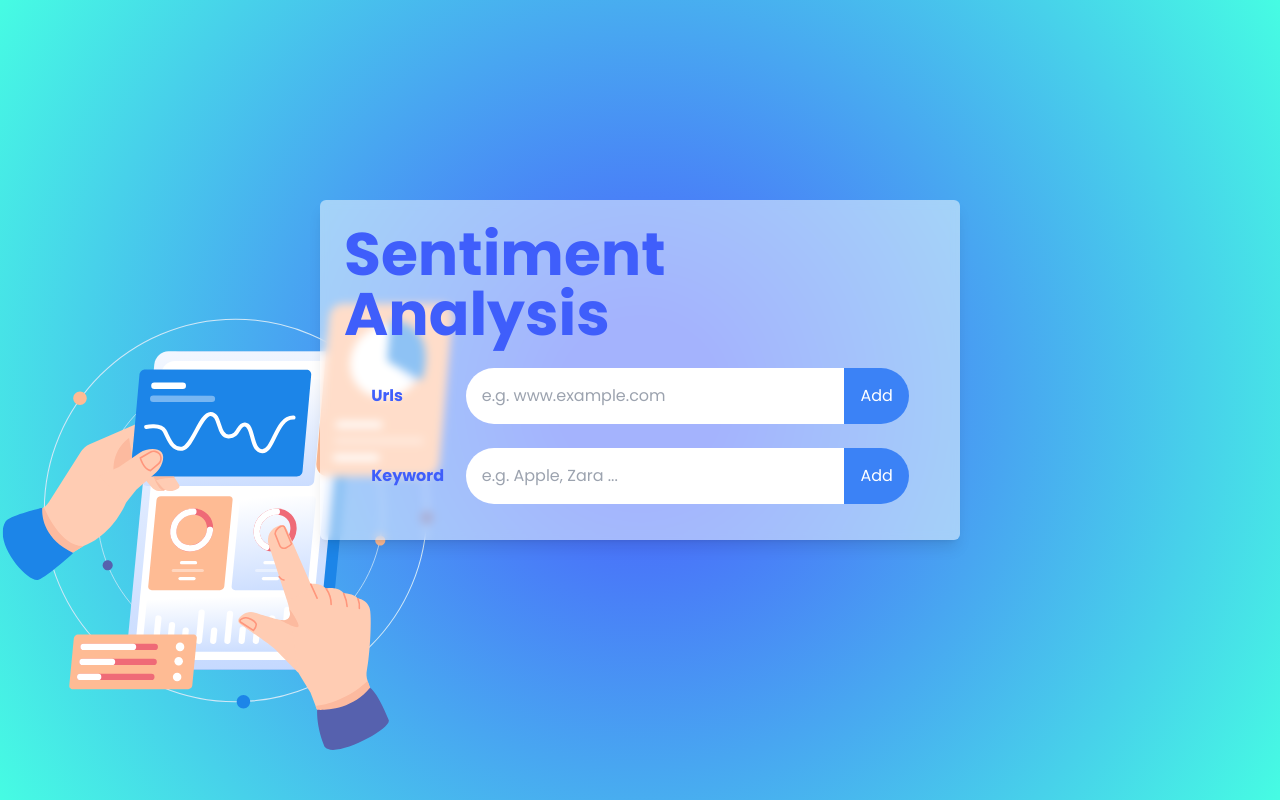
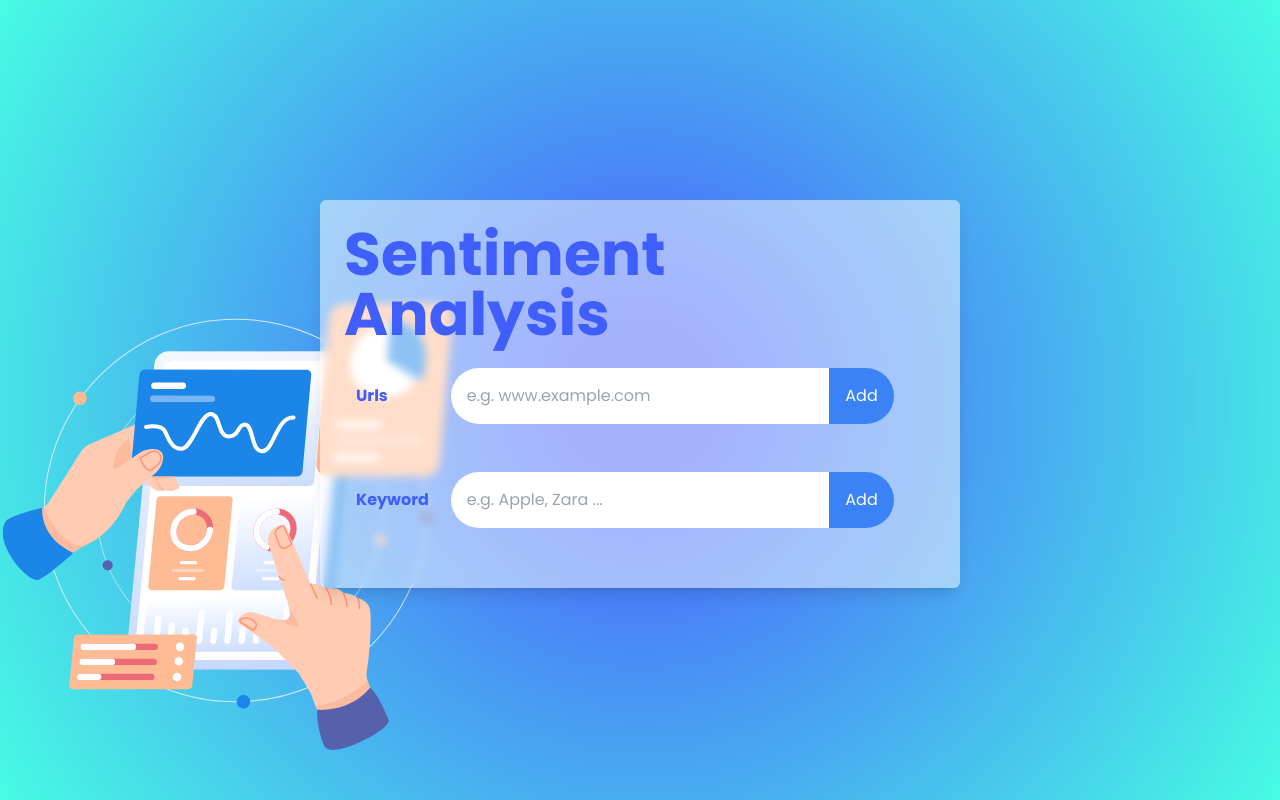
Before and after one commit to mpuntoicardo/Sentiment-analyzer, a SvelteKit app in the folder front-url-analyzer/: page / in a window 1280 px wide. Built offline with nearby package versions, Linux system fonts and the light colour scheme.

Commit message:
Auto scroll and error message on url with spaces

```diff
--- a/front-url-analyzer/src/routes/+page.svelte
+++ b/front-url-analyzer/src/routes/+page.svelte
@@ -7,12 +7,18 @@
 
     export let urls = []
     let url = ''
+    let showErrorUrl = false
     function handleClickUrlInput(){
         url = url.trim()
-        if(url !== ''){
-            urls = [...urls, url]
+        if(url.split(' ').length>1){
+            showErrorUrl = true
+        }else{
+            if(url !== ''){
+                urls = [...urls, url]
+            }
+            url = ''
+            showErrorUrl = false
         }
-        url = ''
     }
 
     let keyWord = ''
@@ -29,7 +35,7 @@
             <h1 class="text-6xl text-cyan-800"><strong>Sentiment Analysis</strong></h1>
         </div>
         <div class="flex flex-col">
-            <Input label="Urls" placeholder="e.g. www.example.com" bind:inputValue={url} handleClick={handleClickUrlInput}/>
+            <Input label="Urls" placeholder="e.g. www.example.com" bind:inputValue={url} handleClick={handleClickUrlInput} showErrorUrl={showErrorUrl}/>
             <Input label="Keyword" placeholder="e.g. Apple, Zara ..." bind:inputValue={keyWord} handleClick={handleClickKeyWord}/>
         </div>
         {#if urls.length}
--- a/front-url-analyzer/src/routes/Input.svelte
+++ b/front-url-analyzer/src/routes/Input.svelte
@@ -3,18 +3,42 @@
     export let inputValue = ''
     export let handleClick
     export let label
+    export let showErrorUrl
 </script>
 
+<div class="w-full">
+    <div class="grid grid-cols-12 items-center p-3">
+        <!-- Label -->
+        <div class="col-span-2">
+           <p class="text-md text-cyan-800">
+            <strong >{label}</strong>
+           </p>
+        </div>
 
-<div class="flex justify-center items-center w-full p-3">
-    <p class="w-2/12 text-md text-cyan-800"><strong>{label}</strong></p>
-    <input bind:value={inputValue} placeholder={placeholder} class="p-4 rounded-l-full w-8/12 bg-white">
-    <button on:click={handleClick} class="rounded-r-full text-white rounded-l-lg p-4 text-md w-max bg-blue-500 h-4/6">Add</button>
+        <!-- Input Field + Error Message -->
+        <div class="col-span-8">
+            <input bind:value={inputValue} placeholder={placeholder} class="p-4 rounded-l-full bg-white w-full">
+        </div>
+
+        <!-- Button -->
+        <div class="col-span-2">
+            <button on:click={handleClick} class="rounded-r-full text-white rounded-l-lg p-4 text-md bg-blue-500">Add</button>
+        </div>
+        <div class="col-start-3 col-span-8 h-6">
+            {#if showErrorUrl}
+                <p class="mt-2 ml-3 errorMessage">Urls can't have spaces</p>
+            {/if}
+        </div>
+    </div>
 </div>
+
 
 
 <style>
     p{
         color:rgb(63,94,251)
     }
+    .errorMessage{
+        color: rgba(220, 38, 38, 1);
+    }
 </style>
--- a/front-url-analyzer/src/routes/url.svelte
+++ b/front-url-analyzer/src/routes/url.svelte
@@ -1,10 +1,14 @@
 <script>
     export let url
     export let index
+
+    const scroll = node => {
+        node.scrollIntoView()
+    }
 </script>
 
 
-<div class="w-full bg-white rounded-lg mt-2 p-2 shadow-md hover:scale-105 hover:bg-gray-100 transition-all duration-200 flex">
+<div class="w-full bg-white rounded-lg mt-2 p-2 shadow-md hover:scale-105 hover:bg-gray-100 transition-all duration-200 flex" use:scroll>
         <p class="p-2 w-1/12">{index+1}</p>
         <p class="grow p-2">{url}</p>
 </div>
```
